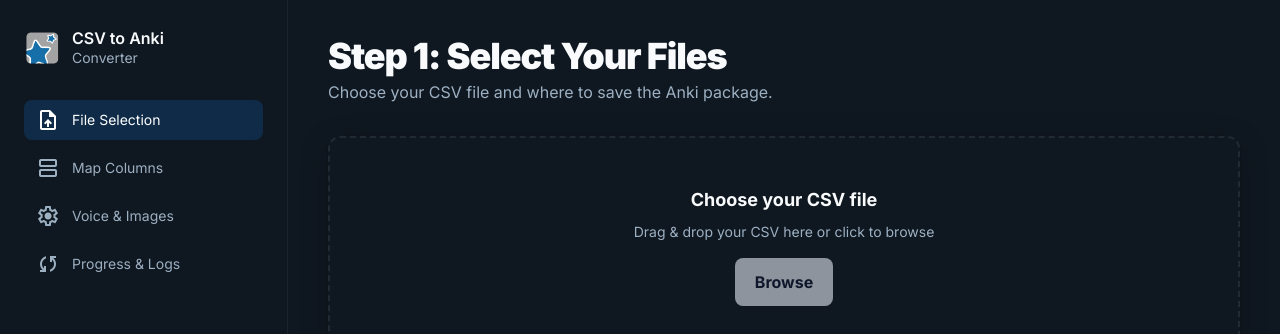
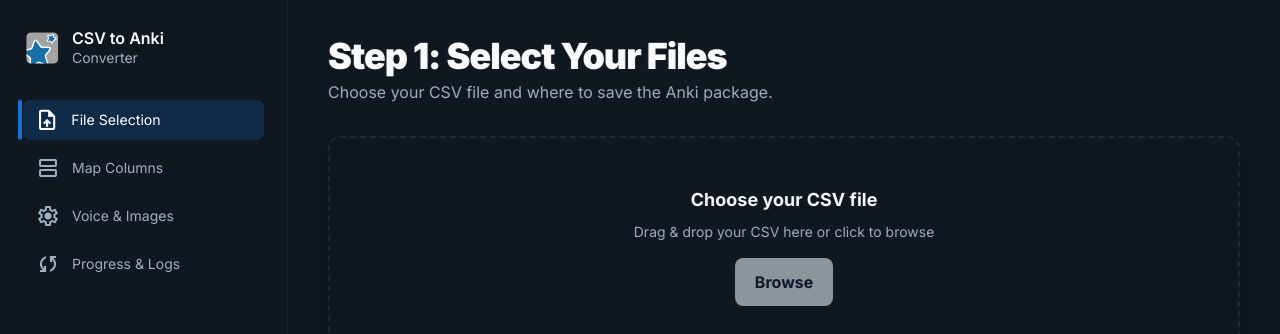
Before and after one commit to AKhalil609/Anki-gen-UI, a React (Vite) app in the folder packages/desktop/: page / in a window 1280 px wide. Shown: the top 334 px of the page. Built offline with nearby package versions, Linux system fonts and the light colour scheme.

Commit message:
added transitions

```diff
--- a/packages/desktop/src/App.tsx
+++ b/packages/desktop/src/App.tsx
@@ -9,7 +9,10 @@ import { VOICES } from "./data/voices";
 import VoiceDropdown from "./components/VoiceDropdown";
 import Dropdown from "./components/Dropdown"; // styled dropdowns (no search)
 
-type StepKey = "files" | "csv" | "voice_img" | "review" | "progress";
+type StepKey = "files" | "csv" | "voice_img" | "progress";
+
+/** Order matters for animation direction */
+const STEP_ORDER: StepKey[] = ["files", "csv", "voice_img", "progress"];
 
 /** Small, accessible info tooltip shown on hover/focus. */
 function InfoTip({ text, ariaLabel }: { text: string; ariaLabel?: string }) {
@@ -50,7 +53,55 @@ type CsvPreview = {
 };
 
 export default function App() {
-  const [step, setStep] = useState<StepKey>("files");
+  const [step, _setStep] = useState<StepKey>("files");
+  const [direction, setDirection] = useState<1 | -1>(1); // 1: forward, -1: back
+
+  // Animated nav indicator measurements
+  const navRefs = useRef<Record<StepKey, HTMLButtonElement | null>>({
+    files: null,
+    csv: null,
+    voice_img: null,
+    progress: null,
+  });
+  const [navIndicator, setNavIndicator] = useState<{ top: number; height: number }>({ top: 0, height: 0 });
+
+  const setStep = useCallback((next: StepKey) => {
+    _setStep(next);
+  }, []);
+
+  const goTo = useCallback(
+    (next: StepKey) => {
+      const curIdx = STEP_ORDER.indexOf(step);
+      const nextIdx = STEP_ORDER.indexOf(next);
+      setDirection(nextIdx >= curIdx ? 1 : -1);
+      setStep(next);
+    },
+    [step, setStep]
+  );
+
+  useEffect(() => {
+    function measure() {
+      const el = navRefs.current[step];
+      if (!el) return;
+      const parent = el.parentElement?.parentElement; // nav container
+      const parentRect = parent?.getBoundingClientRect();
+      const rect = el.getBoundingClientRect();
+      if (!parentRect) return;
+      setNavIndicator({
+        top: rect.top - parentRect.top,
+        height: rect.height,
+      });
+    }
+    measure();
+    const r = new ResizeObserver(measure);
+    const root = document.getElementById("root");
+    if (root) r.observe(root);
+    window.addEventListener("resize", measure);
+    return () => {
+      r.disconnect();
+      window.removeEventListener("resize", measure);
+    };
+  }, [step]);
 
   const [csv, setCsv] = useState<string | null>(null);
   const [out, setOut] = useState<string | null>(null);
@@ -91,7 +142,7 @@ export default function App() {
       setDoneCode(e.code);
       setStep("progress");
     }
-  }, []);
+  }, [setStep]);
 
   const { isElectron, chooseFile, chooseOut, run, cancel } =
     useElectronBridge(onEvent);
@@ -211,6 +262,74 @@ export default function App() {
   const handleOpenDocs = () =>
     window.open("https://github.com/AKhalil609/Anki-gen-UI", "_blank");
 
+  const navItems = [
+    { id: "files", label: "File Selection", icon: "upload_file" },
+    { id: "csv", label: "Map Columns", icon: "splitscreen" },
+    { id: "voice_img", label: "Voice & Images", icon: "settings" },
+    { id: "progress", label: "Progress & Logs", icon: "sync" },
+  ] as const;
+
+  // Render current step (slides in on change)
+  function renderStepContent() {
+    if (step === "files")
+      return (
+        <FilesStep
+          key="files"
+          csv={csv}
+          out={out}
+          setCsv={setCsv}
+          onPickCsv={handlePickCsv}
+          onPickOut={handlePickOut}
+          onNext={() => goTo("csv")}
+        />
+      );
+    if (step === "csv")
+      return (
+        <CsvStep
+          key="csv"
+          csvPath={csv}
+          deckName={opts.deckName}
+          colFront={opts.colFront}
+          colBack={opts.colBack}
+          onChange={(patch) => setOpts({ ...opts, ...patch })}
+          onBack={() => goTo("files")}
+          onNext={() => goTo("voice_img")}
+        />
+      );
+    if (step === "voice_img")
+      return (
+        <VoiceImageStep
+          key="voice_img"
+          opts={opts}
+          voices={VOICES.map((v) => v.id)}
+          onChange={(patch) => setOpts({ ...opts, ...patch })}
+          onBack={() => goTo("csv")}
+          onNext={() => goTo("progress")}
+          onBuild={handleRun}
+          canRun={canRun}
+          disabledReason={disabledReason}
+        />
+      );
+    return (
+      <ProgressStep
+        key="progress"
+        running={running}
+        progress={progress}
+        hasError={hasError}
+        cancelRequested={cancelRequested}
+        doneCode={doneCode}
+        outputs={outputs}
+        log={log}
+        onCancel={handleCancel}
+        onReset={handleReset}
+        onCopy={(t) => navigator.clipboard.writeText(t).catch(() => {})}
+        onReveal={(p) => (window as any).anki?.openPath?.(p)}
+      />
+    );
+  }
+
+  const stepAnimClass = direction === 1 ? "slide-in-right" : "slide-in-left";
+
   return (
     <div className="h-full flex">
       {/* Sidebar */}
@@ -226,18 +345,23 @@ export default function App() {
             </div>
           </div>
 
-          <nav className="flex flex-col gap-2">
-            {[
-              { id: "files", label: "File Selection", icon: "upload_file" },
-              { id: "csv", label: "Map Columns", icon: "splitscreen" },
-              { id: "voice_img", label: "Voice & Images", icon: "settings" },
-              { id: "progress", label: "Progress & Logs", icon: "sync" },
-            ].map((s) => {
+          <div className="relative">
+            {/* floating, animated indicator */}
+            <div
+              className="nav-indicator"
+              style={{
+                transform: `translateY(${navIndicator.top}px)`,
+                height: `${navIndicator.height}px`,
+              }}
+            />
+            <nav className="flex flex-col gap-2 relative">
+              {navItems.map((s) => {
                 const active = step === (s.id as StepKey);
                 return (
                   <button
                     key={s.id}
-                  onClick={() => setStep(s.id as StepKey)}
+                    ref={(el) => (navRefs.current[s.id as StepKey] = el)}
+                    onClick={() => goTo(s.id as StepKey)}
                     className={`nav-btn ${
                       active ? "nav-btn--active" : "nav-btn--idle"
                     }`}
@@ -248,6 +372,7 @@ export default function App() {
                 );
               })}
             </nav>
+          </div>
         </div>
 
         {/* Sidebar footer with the two buttons */}
@@ -287,57 +412,9 @@ export default function App() {
 
       {/* Content */}
       <main className="flex-1 px-10 py-9 overflow-auto">
-        {step === "files" && (
-          <FilesStep
-            csv={csv}
-            out={out}
-            setCsv={setCsv}
-            onPickCsv={handlePickCsv}
-            onPickOut={handlePickOut}
-            onNext={() => setStep("csv")}
-          />
-        )}
-
-        {step === "csv" && (
-          <CsvStep
-            csvPath={csv}
-            deckName={opts.deckName}
-            colFront={opts.colFront}
-            colBack={opts.colBack}
-            onChange={(patch) => setOpts({ ...opts, ...patch })}
-            onBack={() => setStep("files")}
-            onNext={() => setStep("voice_img")}
-          />
-        )}
-
-        {step === "voice_img" && (
-          <VoiceImageStep
-            opts={opts}
-            voices={VOICES.map((v) => v.id)}
-            onChange={(patch) => setOpts({ ...opts, ...patch })}
-            onBack={() => setStep("csv")}
-            onNext={() => setStep("progress")}
-            onBuild={handleRun}
-            canRun={canRun}
-            disabledReason={disabledReason}
-          />
-        )}
-
-        {step === "progress" && (
-          <ProgressStep
-            running={running}
-            progress={progress}
-            hasError={hasError}
-            cancelRequested={cancelRequested}
-            doneCode={doneCode}
-            outputs={outputs}
-            log={log}
-            onCancel={handleCancel}
-            onReset={handleReset}
-            onCopy={(t) => navigator.clipboard.writeText(t).catch(() => {})}
-            onReveal={(p) => (window as any).anki?.openPath?.(p)}
-          />
-        )}
+        <div key={step} className={`step-anim-wrapper ${stepAnimClass}`}>
+          {renderStepContent()}
+        </div>
       </main>
     </div>
   );
@@ -865,7 +942,7 @@ function VoiceImageStep({
                 <p className="text-[var(--muted)] text-xs text-yellow-300 mb-1 mt-1">
                   Uses an open-source model (slow and less accurate); if image
                   generation fails, it fetches from Google—best results with
-                  English input.{" "}
+                  English input.
                 </p>
                 <Dropdown
                   value={opts.genStyle ?? ""}
@@ -883,7 +960,7 @@ function VoiceImageStep({
             </div>
           )}
 
-          {/* --- NEW: Use cached images toggle (checked by default) --- */}
+          {/* --- Use cached images toggle (checked by default) --- */}
           <div className="mt-6 flex items-start justify-between gap-4 rounded-lg bg-white/5 p-4">
             <div className="grid">
               <div className="font-semibold">Use cached images</div>
--- a/packages/desktop/src/styles.css
+++ b/packages/desktop/src/styles.css
@@ -28,9 +28,7 @@ body {
     Arial, "Noto Sans", "Liberation Sans", "Apple Color Emoji", "Segoe UI Emoji";
 }
 
-label {
-  line-height: 1;
-}
+label { line-height: 1; }
 
 /* ---------- Helpers ---------- */
 .input {
@@ -43,14 +41,12 @@ label {
 .btn {
   @apply inline-flex items-center justify-center rounded-lg px-5 h-12 font-bold
          cursor-pointer select-none transition;
+  transition: transform .18s ease, box-shadow .18s ease, background-color .18s ease, color .18s ease;
 }
-.btn-primary {
-  background: var(--primary); color: white;
-}
+.btn:active { transform: translateY(1px); }
+.btn-primary { background: var(--primary); color: white; }
 .btn-primary:hover { filter: brightness(1.05); }
-.btn-muted {
-  @apply bg-slate-200/60 dark:bg-slate-700/60 text-slate-900 dark:text-white;
-}
+.btn-muted { @apply bg-slate-200/60 dark:bg-slate-700/60 text-slate-900 dark:text-white; }
 .btn-muted:hover { @apply bg-slate-200 dark:bg-slate-700; }
 
 .card { @apply rounded-xl; background: var(--card); }
@@ -62,6 +58,7 @@ label {
          bg-transparent;
   border-color: color-mix(in oklab, #fff 0%, #3b4754 40%);
   cursor: pointer;
+  transition: background-color .2s ease, border-color .2s ease, outline-color .2s ease;
 }
 .dropzone:hover { @apply bg-white/5; }
 .dropzone--active {
@@ -74,13 +71,26 @@ label {
 
 /* Sidebar buttons */
 .nav-btn {
-  @apply flex items-center gap-3 w-full px-3 py-2 rounded-lg text-left transition cursor-pointer;
+  @apply flex items-center gap-3 w-full px-3 py-2 rounded-lg text-left cursor-pointer;
+  transition: background-color .24s ease, color .24s ease, transform .18s ease;
 }
 .nav-btn--active {
   background: color-mix(in oklab, var(--primary) 22%, transparent);
   color: white;
+  transform: translateX(0px) scale(1.01);
 }
 .nav-btn--idle { @apply text-[color:var(--muted)] hover:bg-white/5; }
+
+/* Floating nav indicator (animated) */
+.nav-indicator {
+  position: absolute;
+  left: -6px;
+  width: 4px;
+  background: var(--primary);
+  border-radius: 999px;
+  transition: transform .28s cubic-bezier(.22,.65,.32,1), height .28s ease;
+  will-change: transform, height;
+}
 
 /* Material Symbols defaults */
 .material-symbols-outlined {
@@ -89,24 +99,33 @@ label {
     'Wght' 400,
     'GRAD' 0,
     'opsz' 24;
+  transition: color .24s ease, transform .18s ease, opacity .2s ease;
 }
 
 /* ---------- Lightweight table styling for CSV preview ---------- */
-.table {
-  border-collapse: separate;
-  border-spacing: 0;
-}
+.table { border-collapse: separate; border-spacing: 0; }
 .table-th {
   @apply sticky top-0 z-10 text-left text-xs font-bold uppercase tracking-wide;
   background: color-mix(in oklab, var(--card) 92%, #000 8%);
   padding: 10px 12px;
   border-bottom: 1px solid color-mix(in oklab, #ffffff 0%, #3b4754 35%);
 }
-.table-tr:nth-child(even) td {
-  background: color-mix(in oklab, var(--card) 96%, #000 4%);
-}
+.table-tr:nth-child(even) td { background: color-mix(in oklab, var(--card) 96%, #000 4%); }
 .table-td {
   padding: 10px 12px;
   border-bottom: 1px solid color-mix(in oklab, #ffffff 0%, #3b4754 30%);
   vertical-align: top;
 }
+
+/* ---------- Step slide-in animations ---------- */
+.step-anim-wrapper { will-change: transform, opacity; }
+@keyframes slideInRight {
+  from { opacity: 0; transform: translateX(22px); }
+  to   { opacity: 1; transform: translateX(0); }
+}
+@keyframes slideInLeft {
+  from { opacity: 0; transform: translateX(-22px); }
+  to   { opacity: 1; transform: translateX(0); }
+}
+.slide-in-right { animation: slideInRight .28s ease both; }
+.slide-in-left  { animation: slideInLeft  .28s ease both; }
```
Lines whose indentation alone changed are shown as unchanged.
